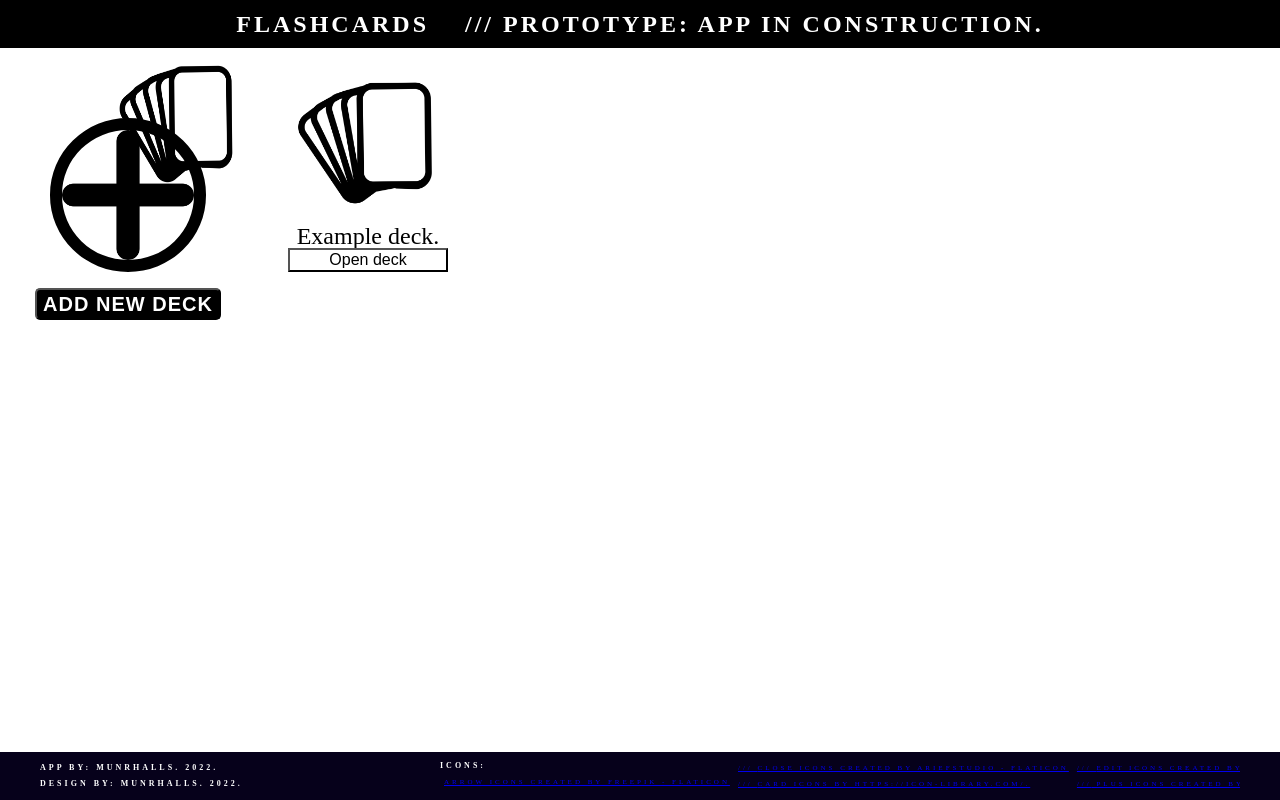
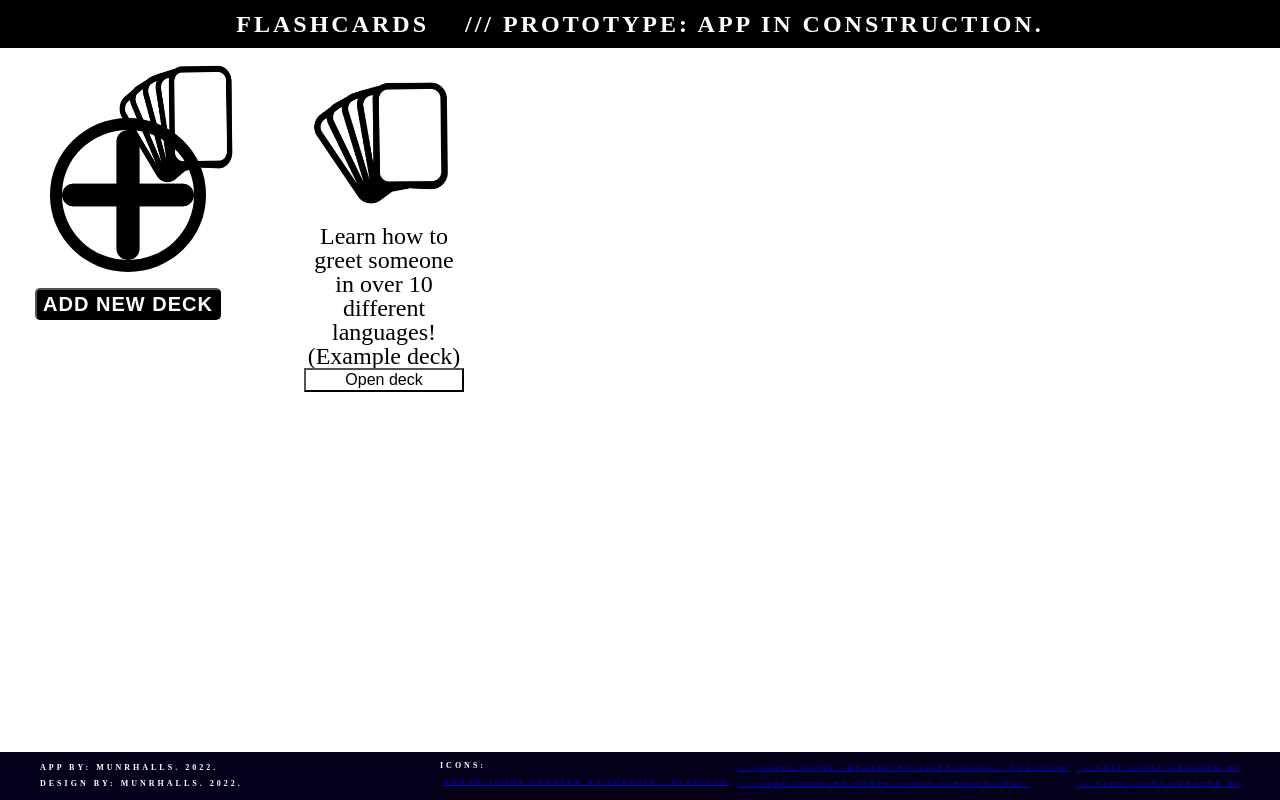
Before and after one commit to munrhalls/Oxus-Flashcards, a React (Create React App) app: page / in a window 1280 px wide. Built offline with nearby package versions, Linux system fonts and the light colour scheme.

Commit message:
shift mock to a more friendly invite ver

```diff
--- a/src/App.js
+++ b/src/App.js
@@ -20,11 +20,132 @@ function App() {
     {
       id: uuidv4(),
       unturned: {
-        text: "Example flashcard. 2 + 2 = ?",
+        text: 'How\'s  \n"Hey\n" in Spanish?',
         image: "",
       },
       turned: {
-        text: "9000.",
+        text: "Hola!.",
+        image: "",
+      },
+    },
+    {
+      id: uuidv4(),
+      unturned: {
+        text: "Hey in French?",
+        image: "",
+      },
+      turned: {
+        text: "Bonjour!",
+        image: "",
+      },
+    },
+    {
+      id: uuidv4(),
+      unturned: {
+        text: "Hey in German?!",
+        image: "",
+      },
+      turned: {
+        text: "Tschüss!",
+        image: "",
+      },
+    },
+    {
+      id: uuidv4(),
+      unturned: {
+        text: "Hey in Polish?",
+        image: "",
+      },
+      turned: {
+        text: "SIEMA.",
+        image: "",
+      },
+    },
+    {
+      id: uuidv4(),
+      unturned: {
+        text: 'How\'s \n"Hey\n" in Japanese?',
+        image: "",
+      },
+      turned: {
+        text: "Kon'nichiwa",
+        image: "",
+      },
+    },
+    {
+      id: uuidv4(),
+      unturned: {
+        text: 'How\'s \n"Hey\n" in Korean?',
+        image: "",
+      },
+      turned: {
+        text: "Annyeong",
+        image: "",
+      },
+    },
+    {
+      id: uuidv4(),
+      unturned: {
+        text: 'How\'s \n"Hey\n" in Chinese?',
+        image: "",
+      },
+      turned: {
+        text: "Nǐ hǎo",
+        image: "",
+      },
+    },
+    {
+      id: uuidv4(),
+      unturned: {
+        text: 'How\'s \n"Hey\n" in Turkish?',
+        image: "",
+      },
+      turned: {
+        text: "Merhaba",
+        image: "",
+      },
+    },
+    {
+      id: uuidv4(),
+      unturned: {
+        text: 'How\'s \n"Hey\n" in Turkish?',
+        image: "",
+      },
+      turned: {
+        text: "Merhaba",
+        image: "",
+      },
+    },
+    {
+      id: uuidv4(),
+      unturned: {
+        text: 'How\'s \n"Hey\n" in Serbia?',
+        image: "",
+      },
+      turned: {
+        text: "Zdravo",
+        image: "",
+      },
+    },
+    {
+      id: uuidv4(),
+      unturned: {
+        text: 'How\'s \n"Hey\n" in South Africa?',
+        image: "",
+      },
+      turned: {
+        text: "Heita",
+        image: "",
+      },
+    },
+    {
+      id: uuidv4(),
+      unturned: {
+        text: 'How\'s \n"Hey\n" in Greenland?',
+        image: "",
+      },
+      turned: {
+        text: "Aluu",
         image: "",
       },
     },
@@ -38,7 +159,7 @@ function App() {
     let decks = [];
     let deck = {
       id: uuidv4(),
-      name: "Example deck.",
+      name: "Learn how to greet someone in over 10 different languages! (Example deck)",
       flashcards: mock,
       completedFlashcards: [],
     };
--- a/src/Modals/ModalBtns/AddDeckBtn.css
+++ b/src/Modals/ModalBtns/AddDeckBtn.css
@@ -6,7 +6,7 @@
     display: flex;
     justify-content: center;
     align-items: center;
-    margin-right: 3rem;
+    margin-right: 4rem;
 }
 .AddDeckBtn:hover {
     background-color: #777;
```
